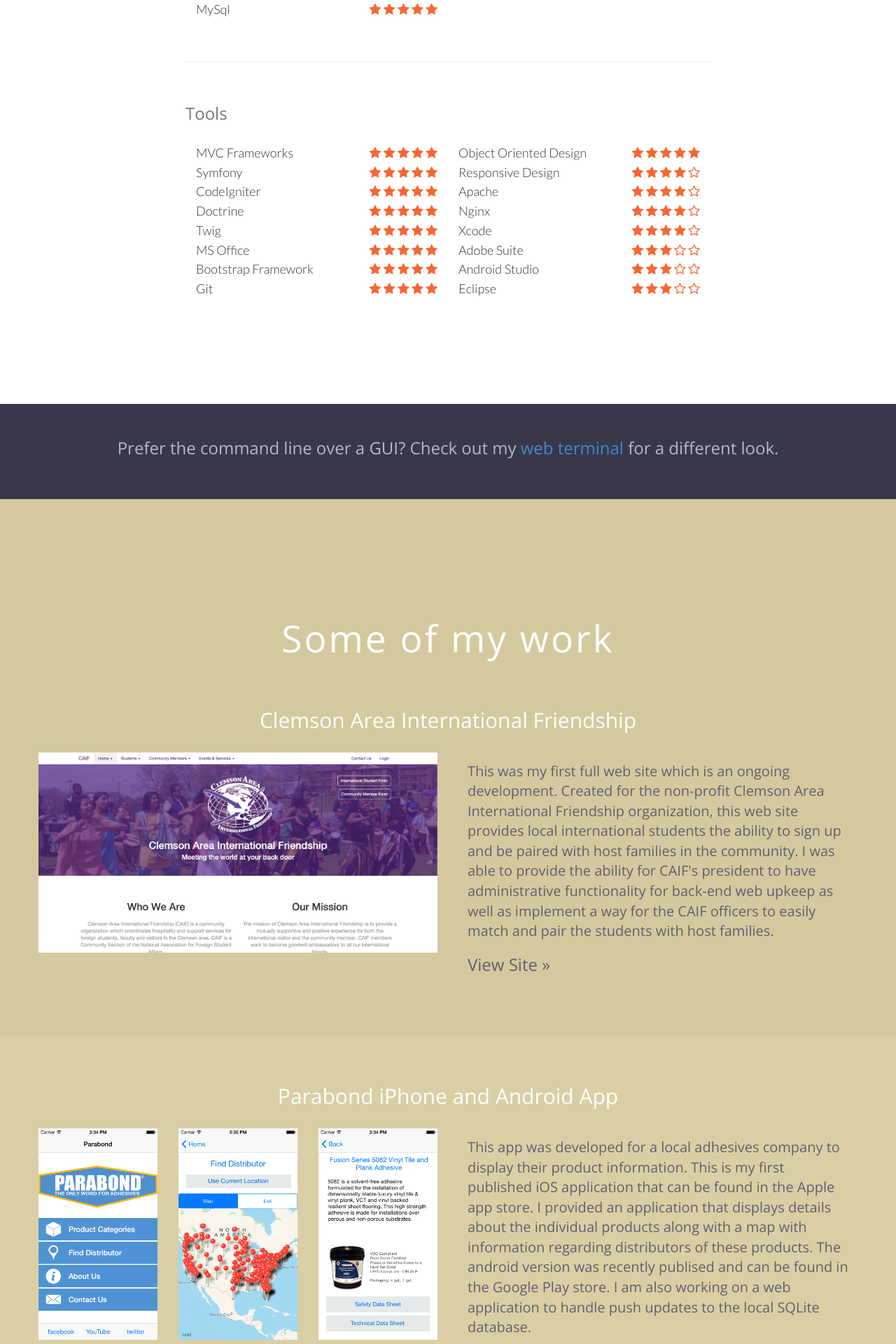
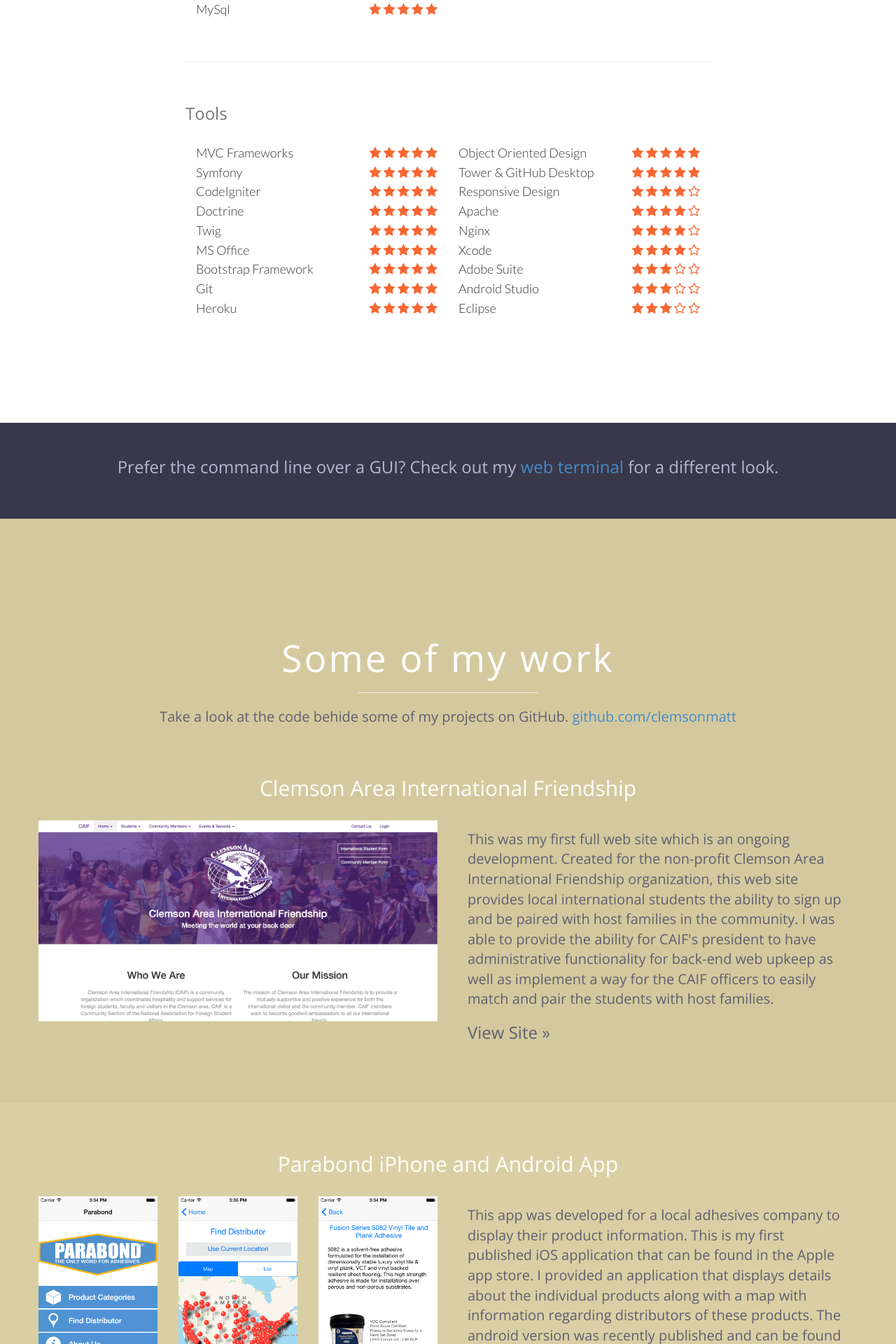
Before and after one commit to clemsonmatt/mattellis, a PHP site: page / in a window 1280 px wide. Shown: the part 1480-3400 px from the top of the page at 70% size. Run offline with PHP 8.4, Linux system fonts and the light colour scheme; some libraries are stand-ins or nearby versions.

Commit message:
Fix typos, add to work experience

```diff
--- a/index.php
+++ b/index.php
@@ -90,7 +90,7 @@
                 </h1>
                 <br>
                 <div class="col-sm-offset-2 col-sm-8 text-block">
-                    My name is Matt Ellis. I graduated from Clemson University with a Bachelors of Science in Computer Science. Through my internship at the university, building web apps for the NCEES, and various freelance jobs; I have enjoyed learing many new languages and OOP skills. I have a passion for web development. I like building, desiging, and structuring an application that not only functions, but promotes a good user experience. In my free time, I enjoy spending time on the lake with friends and family. My goal is to help build a better tomorrow through learning new technologies and never backing down from a challenge.
+                    My name is Matt Ellis. I graduated from Clemson University with a Bachelors of Science in Computer Science. Through my internship at the university, building web apps for the NCEES, and various freelance jobs; I have enjoyed learning many new languages and OOP skills. I have a passion for web development. I like building, designing, and structuring an application that not only functions, but promotes a good user experience. In my free time, I enjoy spending time on the lake with friends and family. My goal is to help build a better tomorrow through learning new technologies and never backing down from a challenge.
                 </div>
             </div>
         </div>
@@ -306,9 +306,9 @@
                                     <i class="fa fa-star"></i>
                                     <i class="fa fa-star"></i>
                                     <i class="fa fa-star"></i>
-                                    <i class="fa fa-star-o"></i>
+                                    <i class="fa fa-star"></i>
                                 </div>
-                                Responsive Design
+                                Tower &amp; GitHub Desktop
                             </td>
                         </tr>
                         <tr>
@@ -330,7 +330,7 @@
                                     <i class="fa fa-star"></i>
                                     <i class="fa fa-star-o"></i>
                                 </div>
-                                Apache
+                                Responsive Design
                             </td>
                         </tr>
                         <tr>
@@ -352,7 +352,7 @@
                                     <i class="fa fa-star"></i>
                                     <i class="fa fa-star-o"></i>
                                 </div>
-                                Nginx
+                                Apache
                             </td>
                         </tr>
                         <tr>
@@ -374,6 +374,28 @@
                                     <i class="fa fa-star"></i>
                                     <i class="fa fa-star-o"></i>
                                 </div>
+                                Nginx
+                            </td>
+                        </tr>
+                        <tr>
+                            <td class="col-sm-6">
+                                <div class="pull-right primary-color">
+                                    <i class="fa fa-star"></i>
+                                    <i class="fa fa-star"></i>
+                                    <i class="fa fa-star"></i>
+                                    <i class="fa fa-star"></i>
+                                    <i class="fa fa-star"></i>
+                                </div>
+                                MS Office
+                            </td>
+                            <td class="col-sm-6">
+                                <div class="pull-right primary-color">
+                                    <i class="fa fa-star"></i>
+                                    <i class="fa fa-star"></i>
+                                    <i class="fa fa-star"></i>
+                                    <i class="fa fa-star"></i>
+                                    <i class="fa fa-star-o"></i>
+                                </div>
                                 Xcode
                             </td>
                         </tr>
@@ -386,7 +408,7 @@
                                     <i class="fa fa-star"></i>
                                     <i class="fa fa-star"></i>
                                 </div>
-                                MS Office
+                                Bootstrap Framework
                             </td>
                             <td class="col-sm-6">
                                 <div class="pull-right primary-color">
@@ -408,7 +430,7 @@
                                     <i class="fa fa-star"></i>
                                     <i class="fa fa-star"></i>
                                 </div>
-                                Bootstrap Framework
+                                Git
                             </td>
                             <td class="col-sm-6">
                                 <div class="pull-right primary-color">
@@ -430,7 +452,7 @@
                                     <i class="fa fa-star"></i>
                                     <i class="fa fa-star"></i>
                                 </div>
-                                Git
+                                Heroku
                             </td>
                             <td class="col-sm-6">
                                 <div class="pull-right primary-color">
@@ -465,6 +487,10 @@
     <br>
     <center>
         <h1 class="white-color" style="margin-top: 150px;">Some of my work</h1>
+        <hr style="width: 20%;">
+        <p class="text-center purple-color text-block">
+            Take a look at the code behide some of my projects on GitHub. <a href="http://github.com/clemsonmatt" target="_blank">github.com/clemsonmatt</a>
+        </p>
     </center>
     <br>
 
@@ -523,7 +549,7 @@
                                 This is my first published iOS application that can be found in the Apple app store. I
                                 provided an application that displays details about the individual products along with a
                                 map with information regarding distributors of these products. The android version was
-                                recently publised and can be found in the Google Play store. I am also working on a web
+                                recently published and can be found in the Google Play store. I am also working on a web
                                 application to handle push updates to the local SQLite database.
                             </p>
                             <a href="https://itunes.apple.com/us/app/parabond/id925469601" target="_blank">
@@ -546,6 +572,33 @@
 
     <div class="container" style="padding: 50px 0px 65px 0px;">
         <h2 class="white-color text-center">
+            College Football
+        </h2>
+        <br>
+        <div class="row">
+            <div class="col-sm-6">
+                <img src="public/images/cfb.png" style="max-width: 100%;">
+            </div>
+            <div class="col-sm-6">
+                <div class="thumbnail light-background" style="border: none;">
+                    <div class="caption">
+                        <p class="purple-color text-block">
+                            I love college football. So I decided to have some fun with friends and family and make a pick'em app. The purpose of the app is simple, to make weekly predictions on who will win. I also keep it up-to-date with the scores and stats so you can see the season averages for each team and game comparisons between teams. Hopefully I will be able to do some cool stuff with the data, but for now it is just bringing out the competitive nature between friends. Feel free to make an account and play along.
+                        </p>
+                        <a href="http://college-football.herokuapp.com/" target="_blank">
+                            <h3 class="purple-color col-md-6">
+                                View Site &raquo;
+                            </h3>
+                        </a>
+                    </div>
+                </div>
+            </div>
+        </div>
+    </div>
+
+    <div class="lighter-background">
+        <div class="container" style="padding: 50px 0px 65px 0px;">
+            <h2 class="white-color text-center">
                 Chick-fil-A
             </h2>
             <br>
@@ -554,7 +607,7 @@
                     <img src="public/images/cfa-main.png" style="max-width: 100%;">
                 </div>
                 <div class="col-sm-6">
-                <div class="thumbnail light-background" style="border: none;">
+                    <div class="thumbnail lighter-background" style="border: none;">
                         <div class="caption">
                             <p class="purple-color text-block">
                                 This is an application that I am currently working on for a local Chick-fil-A store. As my wife works in
@@ -562,7 +615,7 @@
                                 as a tool to help manage many aspects of the day to day tasks such as: scheduling, managing employees,
                                 assigning tasks, performance reviews, and many more. This app will allow the operator and directors
                                 to have a searchable record of tasks that currently have little to no paper trail. It will also provide
-                            a singluar place for information that can be accessed easily by managers, along with a responsive design
+                                a singular place for information that can be accessed easily by managers, along with a responsive design
                                 for the team members to view and change their schedules.
                             </p>
                         </div>
@@ -570,24 +623,24 @@
                 </div>
             </div>
         </div>
+    </div>
 
-    <div class="lighter-background">
     <div class="container" style="padding: 50px 0px 65px 0px;">
         <div class="row">
             <h2 class="white-color text-center">
                 Rutland Institute for Ethics
             </h2>
-                <hr class="custom-hr">
+            <br>
             <div class="col-sm-6">
                 <img src="public/images/Rutland-Screenshot.png" style="max-width: 100%;">
             </div>
             <div class="col-sm-6">
-                    <div class="thumbnail lighter-background" style="border: none;">
+                <div class="thumbnail light-background" style="border: none;">
                     <div class="caption">
                         <p class="purple-color text-block">
-                                Rutland is an institute on Clemson Univeristy's campus that strives to benefit the campus and
+                            Rutland is an institute on the Clemson Univeristy campus that strives to benefit the campus and
                             community by showing the importance of ethics. I began working for the Rutland Institute to
-                                upkeep their site. Along the way, I have been able to update the old site with a completly
+                            upkeep their site. Along the way, I have been able to update the old site with a completely
                             new look and file structure. The new site is easy to use as well as easy to maintain. The new
                             site also provides the institute a way of viewing archived files.
                         </p>
@@ -601,8 +654,8 @@
             </div>
         </div>
     </div>
-    </div>
 
+    <div class="lighter-background">
         <div class="container" style="padding: 50px 0px 150px 0px;">
             <h2 class="white-color text-center">
                 Clemson CCIT Applications
@@ -613,7 +666,7 @@
                     <img src="photos/RSVP_main.png" style="max-width:100%;">
                 </div>
                 <div class="col-sm-6">
-                <div class="thumbnail light-background" style="border: none;">
+                    <div class="thumbnail lighter-background" style="border: none;">
                         <div class="caption">
                             <h3 class="purple-color">RSVP Application</h3>
                             <p class="purple-color text-block">
@@ -631,19 +684,20 @@
                     <img src="photos/MOU_main.png" style="max-width:100%;">
                 </div>
                 <div class="col-sm-6">
-                <div class="thumbnail light-background" style="border: none;">
+                    <div class="thumbnail lighter-background" style="border: none;">
                         <div class="caption">
                             <h3 class="purple-color">
                                 Clemson CCIT MOU Application
                             </h3>
                             <p class="purple-color text-block">
-                            This was another application developed as an intern. The MOU (Memorandum of Understanding) application was created to replace the current paper process. Before the application, the paper MOU's were passed around to all of the department heads when an application needed access to University records such as student or employee information. This process is now completly automated by this application, by being able to manage departments, MOU's, and request fields. This app also keeps an orgainzed record of all past MOU's for later review.
+                                This was another application developed as an intern. The MOU (Memorandum of Understanding) application was created to replace the current paper process. Before the application, the paper MOU's were passed around to all of the department heads when an application needed access to University records such as student or employee information. This process is now completely automated by this application, by being able to manage departments, MOU's, and request fields. This app also keeps an organized record of all past MOU's for later review.
                             </p>
                         </div>
                     </div>
                 </div>
             </div>
-    </div><!-- End Container -->
+        </div>
+    </div>
 
     <!-- Contact Me -->
     <a id="contact"></a>
@@ -661,8 +715,12 @@
                         <br><br>
                         <abbr title="Phone">P:</abbr> (864) 247-9619
                     </address>
-                    <br>
-                    <a href="public/images/Resume-Revised-2015.pdf" target="_blank" style="font-size:18px; color: inherit;">
+                    <br><br>
+                    <a href="http://github.com/clemsonmatt" target="_blank" style="font-size: 18px; color: inherit;">
+                        GitHub
+                    </a>
+                    <br><br>
+                    <a href="public/images/Resume-Revised-2015.pdf" target="_blank" style="font-size: 18px; color: inherit;">
                         My Resume
                     </a>
                 </div>
@@ -723,16 +781,16 @@
                     </p>
                 </div>
                 <div class="col-sm-4 text-center" style="margin-top: 5px; font-size: 2.6em;">
-                    <a href="https://twitter.com/matte_1" target="_blank" style="margin-right: 5px;">
-                        <!-- <img src="photos/twitter_icon_orange.fw.png" style="max-width:8%;" /> -->
+                    <a href="https://github.com/clemsonmatt" target="_blank">
+                        <i class="fa fa-github-square light-purple"></i>
+                    </a>
+                    <a href="https://twitter.com/matte_1" target="_blank">
                         <i class="fa fa-twitter-square light-purple"></i>
                     </a>
                     <a href="https://www.facebook.com/matt.ellis.5076" target="_blank">
-                        <!-- <img src="photos/facebook_icon_orange.fw.png" style="max-width:8%;" /> -->
                         <i class="fa fa-facebook-square light-purple"></i
                     </a>
-                    <a href="https://www.linkedin.com/pub/matthew-ellis/89/1ab/420" target="_blank" style="margin-left: 5px;">
-                        <!-- <img src="photos/linkedin_icon_orange.fw.png" style="max-width:8%;" /> -->
+                    <a href="https://www.linkedin.com/pub/matthew-ellis/89/1ab/420" target="_blank">
                         <i class="fa fa-linkedin-square light-purple"></i>
                     </a>
                 </div>
```
Also changed, not shown: terminal.php (+13 -17 lines), public/images/cfb.png (added). Lines whose indentation alone changed are shown as unchanged.
